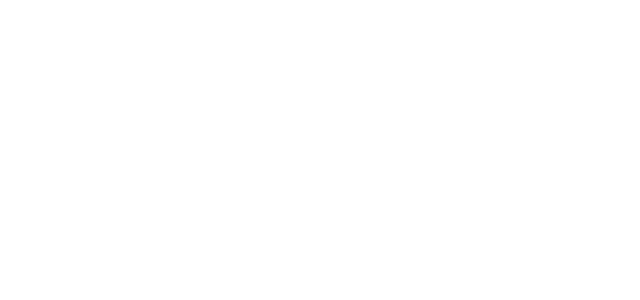
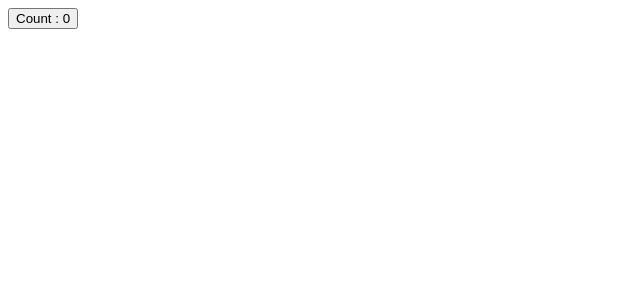
Before and after one commit to level1cr3/epic-react-hooks, a React (Vite) app: page / in a window 1280 px wide. Shown: the top 300 px of the page, without its empty margins (0-640 px from the left). Built offline with nearby package versions, Linux system fonts and the light colour scheme.

Commit message:
create counter using useState

```diff
--- a/src/App.tsx
+++ b/src/App.tsx
@@ -1,10 +1,15 @@
 import { useState } from "react";
 import "./App.css";
+import Counter from "./components/Counter";
 
 function App() {
   const [count, setCount] = useState(0);
 
-  return <></>;
+  return (
+    <>
+      <Counter />
+    </>
+  );
 }
 
 export default App;
--- /dev/null
+++ b/src/components/Counter.tsx
@@ -0,0 +1,11 @@
+import { useState } from "react";
+
+const Counter = () => {
+  const [count, setCount] = useState(0);
+  const increment = () => setCount(count + 1);
+  return <button onClick={increment}>Count : {count}</button>;
+};
+
+export default Counter;
+
+// hooks keeps these state value outside of component. so re-render doesn't reset them. Always use hooks on top level of component
```
Also changed, not shown: notes/react-app-lifecycle.txt.
